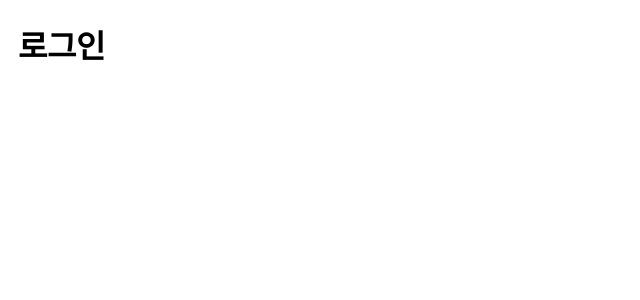
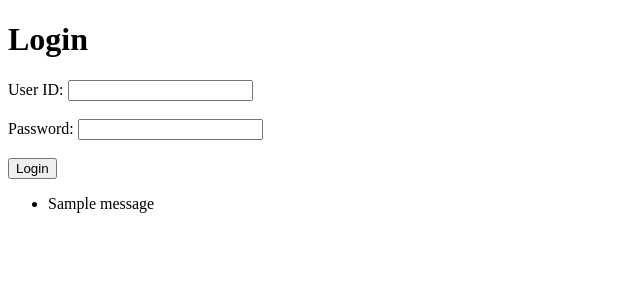
Before and after one commit to tgthon-nojjyteam/KHUTING, a Flask app: page /login in a window 1280 px wide. Shown: the top 300 px of the page, without its empty margins (0-640 px from the left). Run offline with Flask 3, Linux system fonts and the light colour scheme; tables that the repository leaves empty hold one stand-in row (values such as "Sample post"); one stand-in notice (Sample message) is shown.

Commit message:
Update login.html

```diff
--- a/templates/login.html
+++ b/templates/login.html
@@ -1,16 +1,28 @@
-<!DOCTYPE html>
-<html lang="ko">
+<!doctype html>
+<html lang="en">
 <head>
-    <meta charset="UTF-8">
-    <meta name="viewport" content="width=device-width, initial-scale=1.0">
-    <title>로그인</title>
-    <link rel="stylesheet" href="{{ url_for('static', filename='css/login.css') }}">
-
-    <link rel="preconnect" href="https://fonts.googleapis.com">
-    <link rel="preconnect" href="https://fonts.gstatic.com" crossorigin>
-    <link href="https://fonts.googleapis.com/css2?family=Noto+Sans+KR:wght@100..900&display=swap" rel="stylesheet">
+    <meta charset="utf-8">
+    <title>Login</title>
 </head>
 <body>
-    <h1>로그인</h1>
+    <h1>Login</h1>
+    <form method="POST" action="{{ url_for('login') }}">
+        <label for="userid">User ID:</label>
+        <input type="text" id="userid" name="userid" required><br><br>
+
+        <label for="password">Password:</label>
+        <input type="password" id="password" name="password" required><br><br>
+
+        <input type="submit" value="Login">
+    </form>
+    {% with messages = get_flashed_messages(with_categories=True) %}
+        {% if messages %}
+            <ul>
+            {% for category, message in messages %}
+                <li class="{{ category }}">{{ message }}</li>
+            {% endfor %}
+            </ul>
+        {% endif %}
+    {% endwith %}
 </body>
 </html>
```
